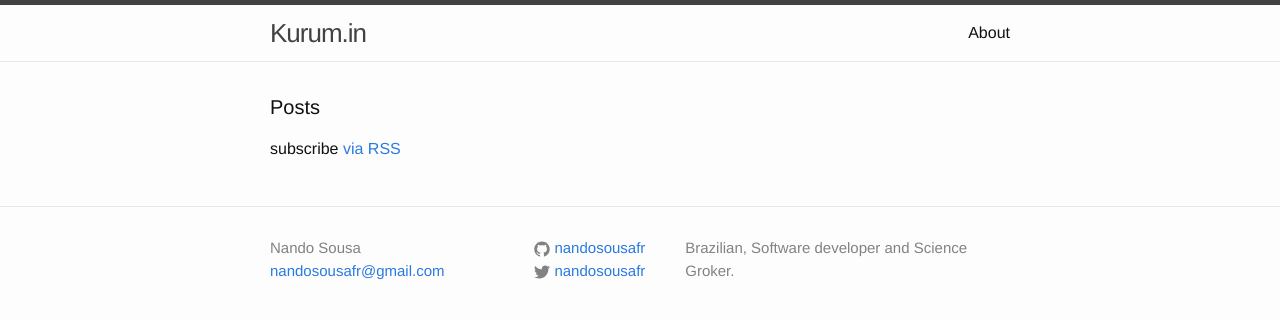
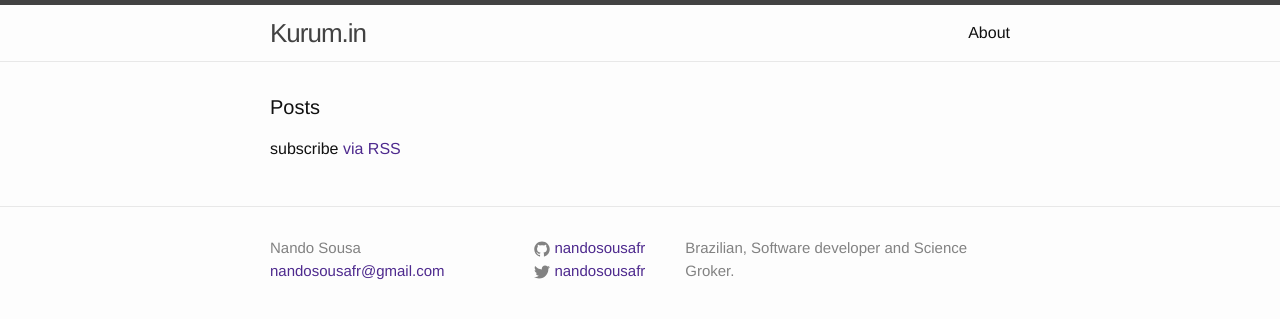
Before and after one commit to nandosousafr/blog.nandosousa.com, a Jekyll site: the page built from index.html, in a window 1280 px wide. Shown: the top 319 px of the page. Built offline with Jekyll 4.4.1, drawn with Linux system fonts in a browser that asks for light colours.

Commit message:
added some color

```diff
--- a/css/main.scss
+++ b/css/main.scss
@@ -15,7 +15,7 @@ $spacing-unit:     30px;
 
 $text-color:       #111;
 $background-color: #fdfdfd;
-$brand-color:      #2a7ae2;
+$brand-color:      #4E2A8E;
 
 $grey-color:       #828282;
 $grey-color-light: lighten($grey-color, 40%);
```
